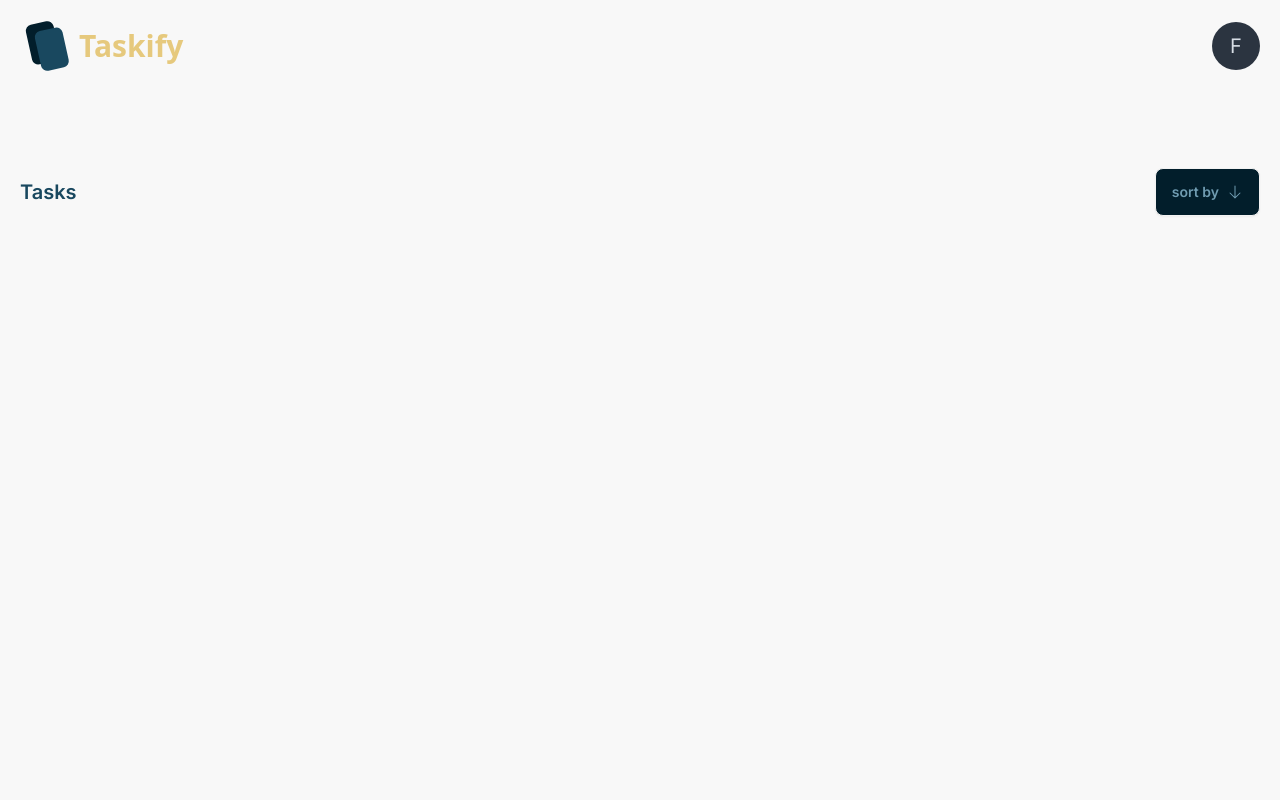
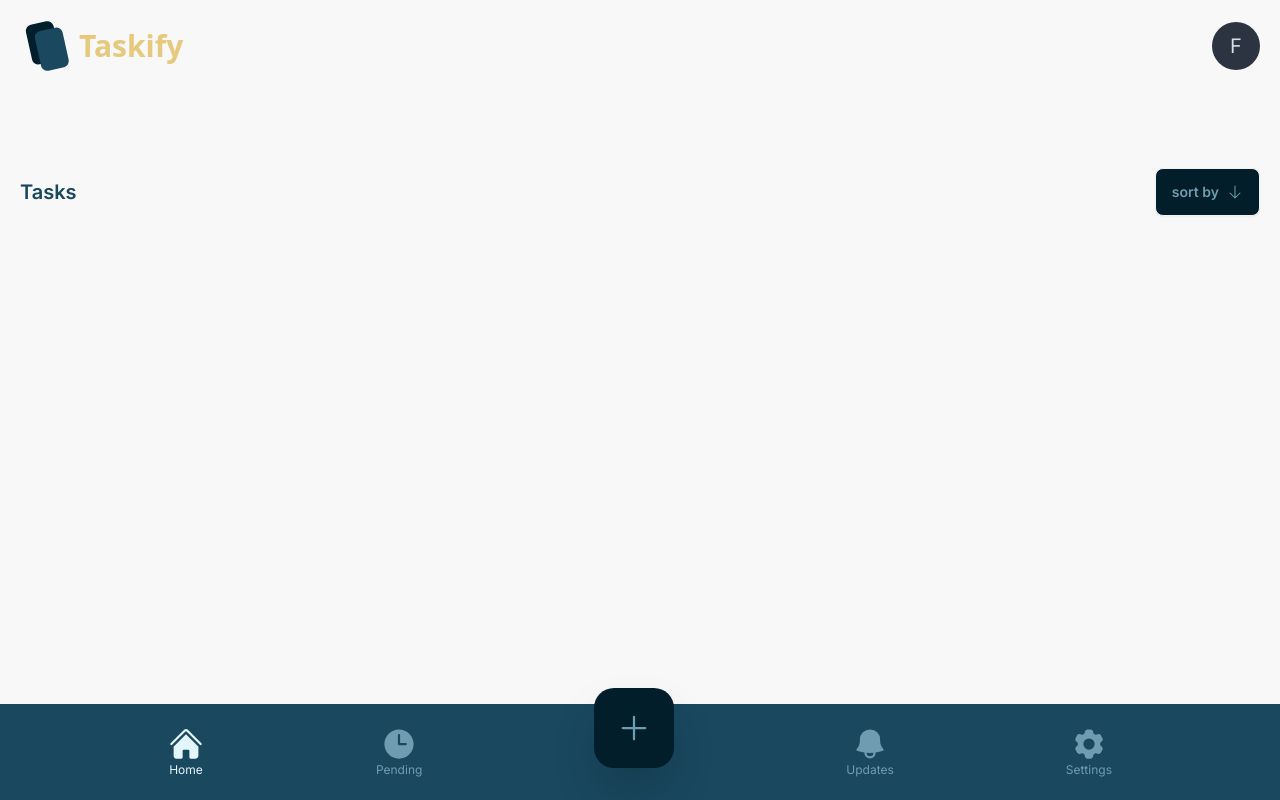
Before and after one commit to fabcode01/taskify, a Next.js app: page / in a window 1280 px wide. Built offline with nearby package versions, Linux system fonts and the light colour scheme.

Commit message:
navegacao e nav inferior

```diff
--- a/src/app/page.tsx
+++ b/src/app/page.tsx
@@ -1,9 +1,11 @@
 import Layout from "@/components/template/Layout";
+import Nav from "@/components/template/Nav";
 
 export default function Home() {
   return (
     <Layout>
 
     </Layout>
+
   );
 }
--- a/src/components/icons/index.jsx
+++ b/src/components/icons/index.jsx
@@ -36,3 +36,54 @@ export const arrowDown = (
 </svg>
 
 )
+
+
+
+
+export const homeIcon = (size) =>{
+
+  return <svg xmlns="http://www.w3.org/2000/svg" viewBox="0 0 24 24" fill="currentColor" className={`size-${size}`}>
+  <path d="M11.47 3.841a.75.75 0 0 1 1.06 0l8.69 8.69a.75.75 0 1 0 1.06-1.061l-8.689-8.69a2.25 2.25 0 0 0-3.182 0l-8.69 8.69a.75.75 0 1 0 1.061 1.06l8.69-8.689Z" />
+  <path d="m12 5.432 8.159 8.159c.03.03.06.058.091.086v6.198c0 1.035-.84 1.875-1.875 1.875H15a.75.75 0 0 1-.75-.75v-4.5a.75.75 0 0 0-.75-.75h-3a.75.75 0 0 0-.75.75V21a.75.75 0 0 1-.75.75H5.625a1.875 1.875 0 0 1-1.875-1.875v-6.198a2.29 2.29 0 0 0 .091-.086L12 5.432Z" />
+</svg>
+}
+
+
+
+
+export const clockIcon = (size)=>{
+
+  return <svg xmlns="http://www.w3.org/2000/svg" viewBox="0 0 24 24" fill="currentColor" className={`size-${size}`}>
+  <path fillRule="evenodd" d="M12 2.25c-5.385 0-9.75 4.365-9.75 9.75s4.365 9.75 9.75 9.75 9.75-4.365 9.75-9.75S17.385 2.25 12 2.25ZM12.75 6a.75.75 0 0 0-1.5 0v6c0 .414.336.75.75.75h4.5a.75.75 0 0 0 0-1.5h-3.75V6Z" clipRule="evenodd" />
+</svg>
+}
+
+
+
+
+export const addIcon = (size)=>{
+  return <svg xmlns="http://www.w3.org/2000/svg" viewBox="0 0 24 24" fill="currentColor" className={`size-${size}`}>
+  <path fillRule="evenodd" d="M12 3.75a.75.75 0 0 1 .75.75v6.75h6.75a.75.75 0 0 1 0 1.5h-6.75v6.75a.75.75 0 0 1-1.5 0v-6.75H4.5a.75.75 0 0 1 0-1.5h6.75V4.5a.75.75 0 0 1 .75-.75Z" clipRule="evenodd" />
+</svg>
+
+}
+
+
+
+
+export const bellIcon = (size)=>{
+
+  return <svg xmlns="http://www.w3.org/2000/svg" viewBox="0 0 24 24" fill="currentColor" className={`size-${size}`}>
+  <path fillRule="evenodd" d="M5.25 9a6.75 6.75 0 0 1 13.5 0v.75c0 2.123.8 4.057 2.118 5.52a.75.75 0 0 1-.297 1.206c-1.544.57-3.16.99-4.831 1.243a3.75 3.75 0 1 1-7.48 0 24.585 24.585 0 0 1-4.831-1.244.75.75 0 0 1-.298-1.205A8.217 8.217 0 0 0 5.25 9.75V9Zm4.502 8.9a2.25 2.25 0 1 0 4.496 0 25.057 25.057 0 0 1-4.496 0Z" clipRule="evenodd" />
+</svg>
+}
+
+
+
+
+export const settingsIcon = (size)=>{
+
+  return <svg xmlns="http://www.w3.org/2000/svg" viewBox="0 0 24 24" fill="currentColor" className={`size-${size}`}>
+  <path fillRule="evenodd" d="M11.078 2.25c-.917 0-1.699.663-1.85 1.567L9.05 4.889c-.02.12-.115.26-.297.348a7.493 7.493 0 0 0-.986.57c-.166.115-.334.126-.45.083L6.3 5.508a1.875 1.875 0 0 0-2.282.819l-.922 1.597a1.875 1.875 0 0 0 .432 2.385l.84.692c.095.078.17.229.154.43a7.598 7.598 0 0 0 0 1.139c.015.2-.059.352-.153.43l-.841.692a1.875 1.875 0 0 0-.432 2.385l.922 1.597a1.875 1.875 0 0 0 2.282.818l1.019-.382c.115-.043.283-.031.45.082.312.214.641.405.985.57.182.088.277.228.297.35l.178 1.071c.151.904.933 1.567 1.85 1.567h1.844c.916 0 1.699-.663 1.85-1.567l.178-1.072c.02-.12.114-.26.297-.349.344-.165.673-.356.985-.57.167-.114.335-.125.45-.082l1.02.382a1.875 1.875 0 0 0 2.28-.819l.923-1.597a1.875 1.875 0 0 0-.432-2.385l-.84-.692c-.095-.078-.17-.229-.154-.43a7.614 7.614 0 0 0 0-1.139c-.016-.2.059-.352.153-.43l.84-.692c.708-.582.891-1.59.433-2.385l-.922-1.597a1.875 1.875 0 0 0-2.282-.818l-1.02.382c-.114.043-.282.031-.449-.083a7.49 7.49 0 0 0-.985-.57c-.183-.087-.277-.227-.297-.348l-.179-1.072a1.875 1.875 0 0 0-1.85-1.567h-1.843ZM12 15.75a3.75 3.75 0 1 0 0-7.5 3.75 3.75 0 0 0 0 7.5Z" clipRule="evenodd" />
+</svg>
+}
--- a/src/components/template/Layout.tsx
+++ b/src/components/template/Layout.tsx
@@ -1,14 +1,39 @@
+'use client'
 
-import Main from "./Main";
-import Nav from "./Top";
+import { useState } from "react";
+import Nav, { Pages } from "./Nav";
+import Top from "./Top";
+import Home from "./Pages/Home";
+import Updates from "./Pages/Updates";
+import Pending from "./Pages/Pending";
+import Settings from "./Pages/Settings";
 
 export default function Layout(){
+    const[currentPage, setCurrentPage] = useState<'home' | 'pending' | 'updates' | 'settings'>('home')
+
+    function changePage(page: Pages){
+        setCurrentPage(page)
+    }
+
+    function renderizarPage(){
+        if(currentPage === 'home'){
+            return <Home/>
+        }else if(currentPage === 'updates'){
+            return <Updates/>
+        }else if(currentPage === 'pending'){
+            return <Pending/>
+        }else{
+            return <Settings/>
+        }
+    }
+
     return (
         <div className="bg-[#F8F8F8] h-screen">
 
-            <Nav/>
-            <Main />
+            <Top/>
+            {renderizarPage()}
 
+            <Nav iconSize={9} currentPage={currentPage} changePage={changePage}/>
         </div>
     )
 }
--- a/src/components/template/Nav.tsx
+++ b/src/components/template/Nav.tsx
@@ -1,7 +1,57 @@
-export default function Nav(){
+'use client'
+
+import { useState } from "react";
+import { addIcon, bellIcon, clockIcon, homeIcon, settingsIcon } from "../icons";
+
+export type Pages = 'home' | 'pending' | 'updates' | 'settings'
+
+interface NavProps{
+    iconSize: number
+    currentPage: Pages
+    changePage: (page: Pages) => void
+}
+
+
+
+export default function Nav(props: NavProps){
+    const[iconSize, setIconSize] = useState(props.iconSize)
+
+    const items = 'flex flex-col items-center text-xs'
+
+
     return (
-        <nav>
+        <nav className="flex  absolute w-full h-24  bottom-0 bg-azul-medio ">
 
+            <ul className="flex w-full justify-evenly items-center gap-1">
+
+                <div onClick={() => props.changePage('home')} className={`${items} text-azul-clarinho ${props.currentPage === 'home' ? 'text-azul-claro' : ''}`}>
+                    <li>{homeIcon(iconSize)}</li>
+                    <p>Home</p>
+                </div>
+
+                <div onClick={() => props.changePage('pending')}  className={`${items} text-azul-clarinho ${props.currentPage === 'pending' ? 'text-azul-claro' : ''}`}>
+                    <li>{clockIcon(iconSize)}</li>
+                    <p>Pending</p>
+                </div>
+
+                <div className={`
+                flex justify-center items-center w-[5rem] h-[5rem] cursor-pointer relative bottom-6 bg-azul-escuro rounded-[20px] shadow-2xl p-4 text-azul-clarinho active:bottom-7 transition-all `
+                }>
+
+                    <li>{addIcon(iconSize)}</li>
+
+                </div>
+
+                <div onClick={() => props.changePage('updates')} className={`${items} text-azul-clarinho ${props.currentPage === 'updates' ? 'text-azul-claro' : ''}`}>
+                    <li>{bellIcon(iconSize)}</li>
+                    <p>Updates</p>
+                </div>
+
+                <div onClick={() => props.changePage('settings')} className={`${items} text-azul-clarinho ${props.currentPage === 'settings' ? 'text-azul-claro' : ''}`}>
+                    <li>{settingsIcon(iconSize)}</li>
+                    <p>Settings</p>
+                </div>
+            </ul>
         </nav>
     )
 }
--- a/src/components/template/Main.tsx
+++ b/src/components/template/Pages/Home.tsx
@@ -1,6 +1,6 @@
-import { arrowDown } from "../icons";
+import { arrowDown } from "../../icons";
 
-export default function Main(){
+export default function Home(){
     return (
         <main className="flex items-center justify-between mt-14 p-5">
             <div>
--- /dev/null
+++ b/src/components/template/Pages/Pending.tsx
@@ -0,0 +1,7 @@
+export default function Pending(){
+    return (
+        <div>
+            Pending
+        </div>
+    )
+}
--- /dev/null
+++ b/src/components/template/Pages/Settings.tsx
@@ -0,0 +1,7 @@
+export default function Settings(){
+    return (
+        <div>
+            Settings
+        </div>
+    )
+}
--- /dev/null
+++ b/src/components/template/Pages/Updates.tsx
@@ -0,0 +1,7 @@
+export default function Updates(){
+    return (
+        <div>
+            Updates
+        </div>
+    )
+}
--- a/src/components/template/Top.tsx
+++ b/src/components/template/Top.tsx
@@ -1,7 +1,7 @@
 import {userIcon, logoTaskify} from '../icons/index'
 
 
-export default function Nav(){
+export default function Top(){
     return (
         <div className='flex justify-between items-center p-5'>
 
--- a/tailwind.config.ts
+++ b/tailwind.config.ts
@@ -16,6 +16,7 @@ const config: Config = {
 
       colors:{
         azul: {
+          claro: '#E3F5FD',
           escuro: '#021E2B',
           medio: '#19485F',
           clarinho: '#709CB1'
```
